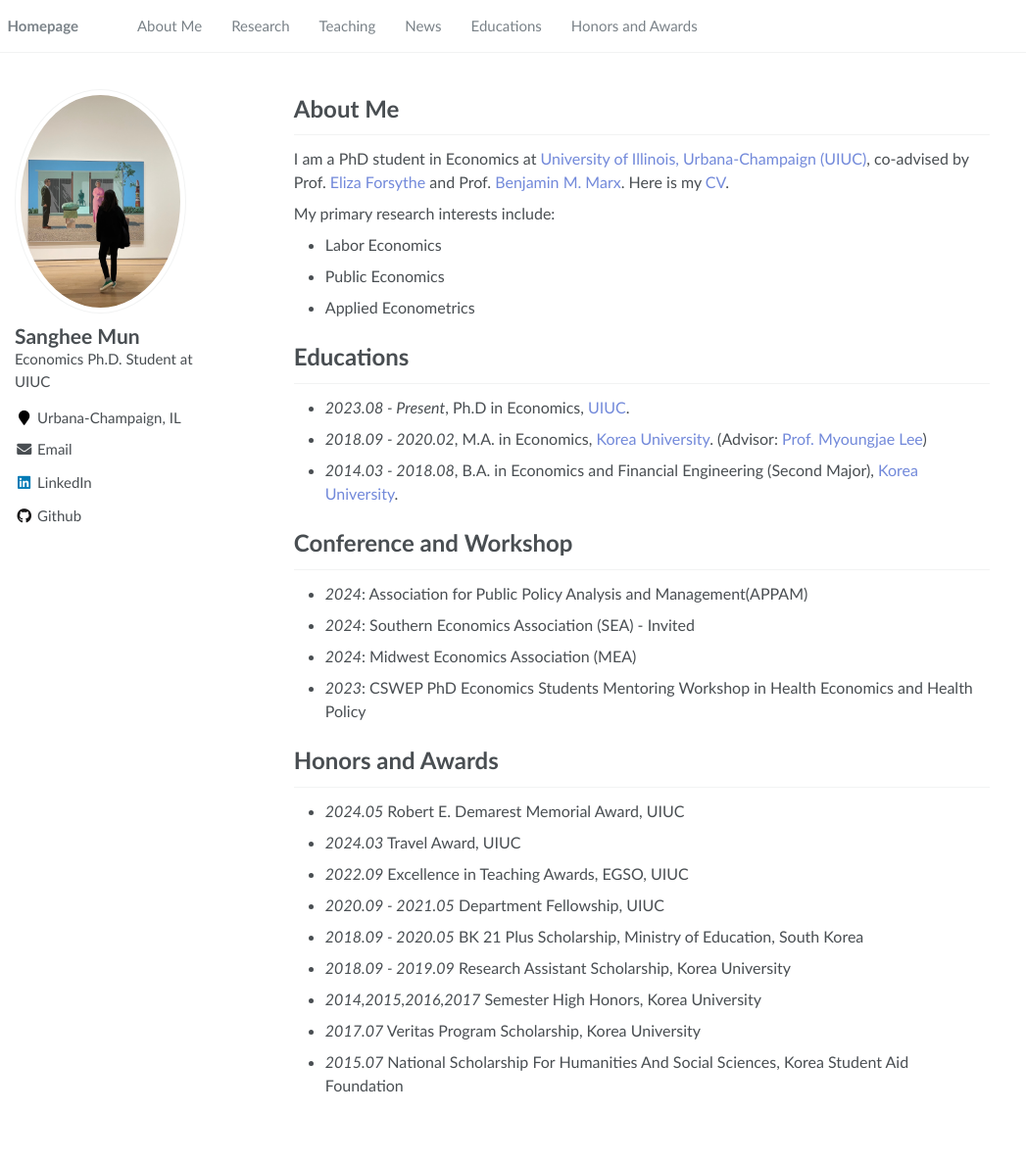
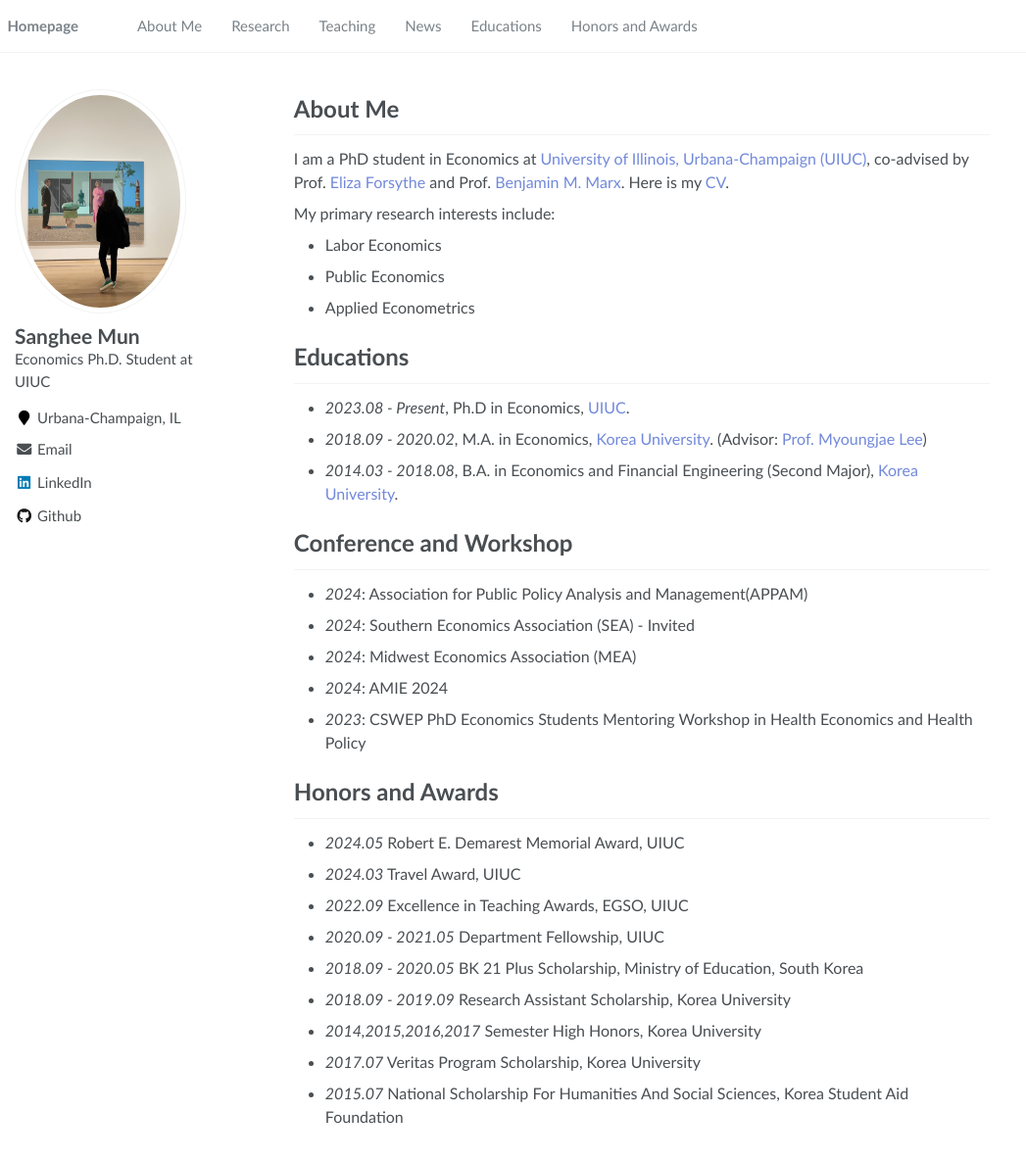
Before and after one commit to sanghee727/sanghee727.github.io, a Jekyll site: the page built from _pages/about.md, in a window 1280 px wide and 1188 px high. Shown: the whole window at 98% size, without its empty margins (0-1047 px from the left). Built offline with Jekyll 4.4.1, drawn with Linux system fonts in a browser that asks for light colours.

```diff
--- a/_pages/about.md
+++ b/_pages/about.md
@@ -39,6 +39,7 @@ My primary research interests include:
 - *2024*: Association for Public Policy Analysis and Management(APPAM)
 - *2024*: Southern Economics Association (SEA) - Invited
 - *2024*: Midwest Economics Association (MEA)
+- *2024*: AMIE 2024
 - *2023*: CSWEP PhD Economics Students Mentoring Workshop in Health Economics and Health Policy
 
 
```
